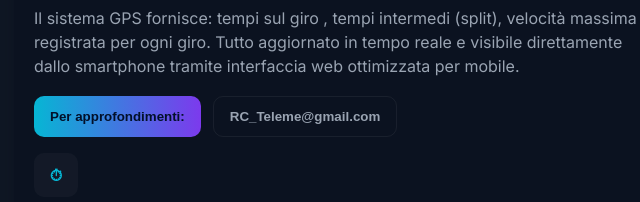
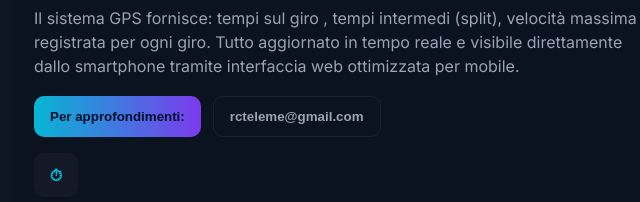
Before and after one commit to RCTELE/RC_Telemetry, a plain HTML site: page index.html in a window 1280 px wide. Shown: the part 348-550 px from the top of the page, 100-740 px from the left. Drawn offline with Linux system fonts and the light colour scheme.

Commit message:
Update index.html

```diff
--- a/index.html
+++ b/index.html
@@ -33,7 +33,7 @@
 
         <div class="cta">
           <button class="btn btn-primary">Per approfondimenti:  </button>
-          <button class="btn btn-ghost">RC_Teleme@gmail.com</button>
+          <button class="btn btn-ghost">rcteleme@gmail.com</button>
         </div>
 
         <ul class="features">
@@ -171,7 +171,7 @@
       <p class="lead">Per maggiori informazioni: </p>
       <div style="display:flex;gap:8px;margin-top:12px">
         <button class="btn btn-primary">Contattaci</button>
-        <button class="btn btn-ghost">RC_Teleme@gmail.com</button>
+        <button class="btn btn-ghost">rcteleme@gmail.com</button>
       </div>
     </section>
 
```
